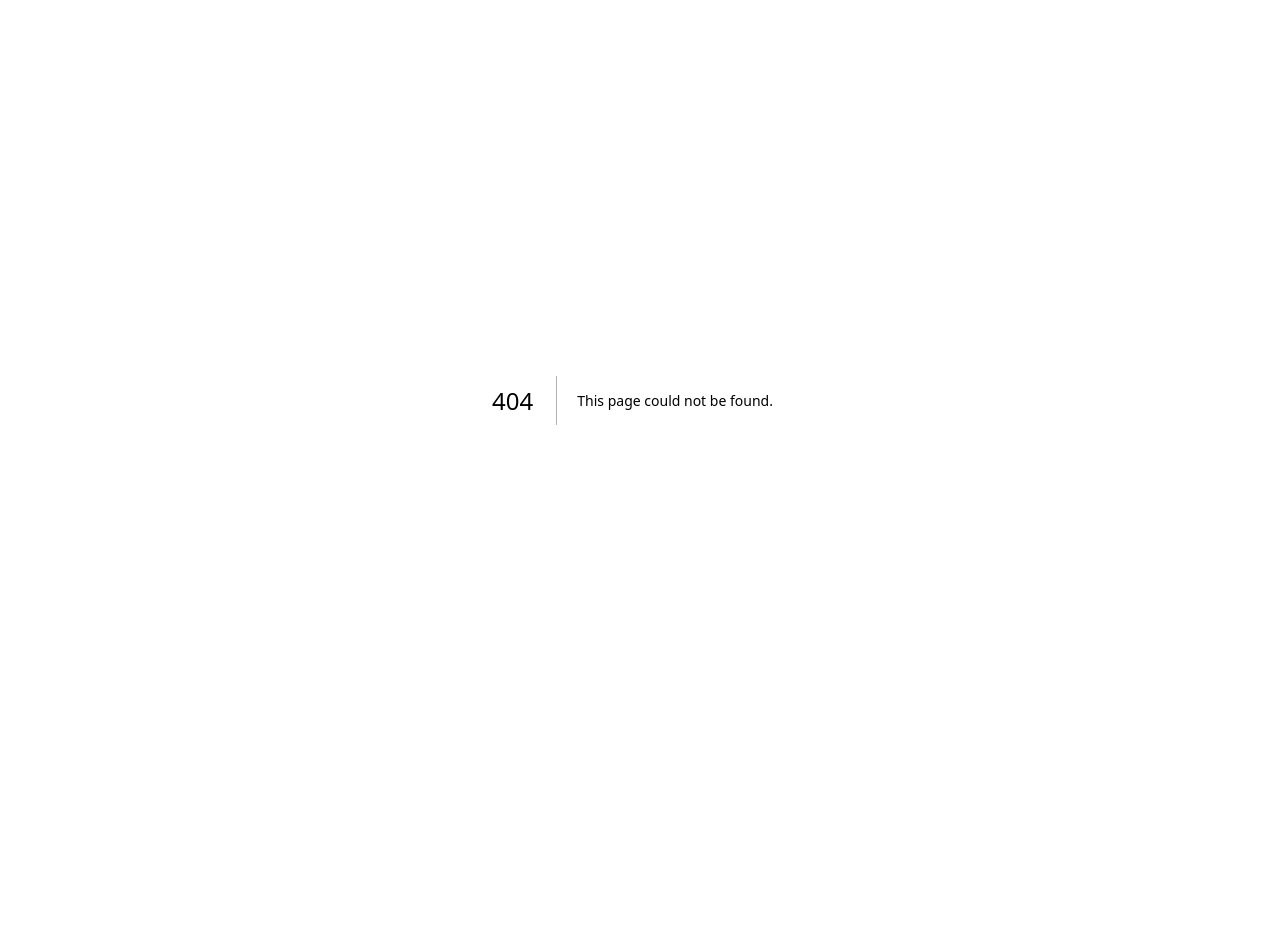
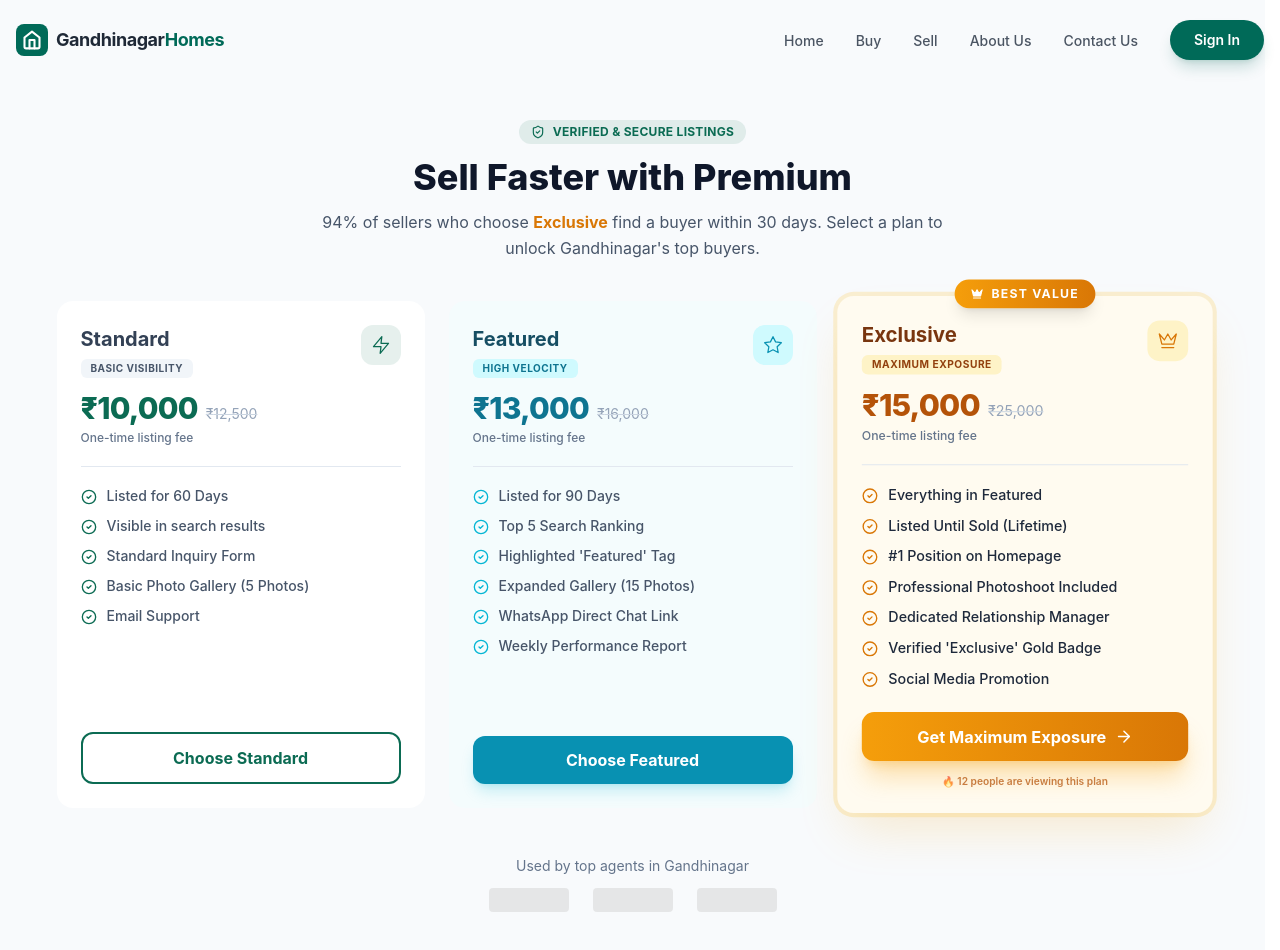
Before and after one commit to Mahammadrauf/gandhinagarhome, a Next.js app: page /sell/subscription in a window 1280 px wide. Before the commit this address had no page. Before the commit the page ends 800 px from the top, so only its background shows below. Built offline with nearby package versions, Linux system fonts and the light colour scheme.

Commit message:
subscription page and confirmation page added

```diff
--- a/app/sell/confirmation/page.tsx
+++ b/app/sell/confirmation/page.tsx
@@ -54,7 +54,7 @@ export default function ConfirmationPage() {
     setSubmitting(true);
     setTimeout(() => {
       localStorage.removeItem("pendingListing");
-      router.push("/");
+      router.push("/sell/subscription");
     }, 2000);
   };
 
--- a/app/sell/form/page.tsx
+++ b/app/sell/form/page.tsx
@@ -446,15 +446,27 @@ const handleEditMediaSubmit = () => {
       }));
 
       alert("Sell request submitted successfully!");
-      router.push("/sell/confirmation");
     } else {
-      throw new Error(response.data.message || "Failed to submit sell request");
+      // Store data even on failure
+      localStorage.setItem("pendingListing", JSON.stringify({
+        ...buildPayload(),
+        submittedAt: new Date().toISOString(),
+      }));
+      alert("There was an issue submitting, but your data is saved. Please proceed to review.");
     }
+
+    router.push("/sell/confirmation");
 
   } catch (error: any) {
     console.error("Sell API error:", error);
     const errorMessage = error.response?.data?.message || error.message || "Error creating sell request";
-    alert(`Failed to submit sell request: ${errorMessage}`);
+    // Store data even on error
+    localStorage.setItem("pendingListing", JSON.stringify({
+      ...buildPayload(),
+      submittedAt: new Date().toISOString(),
+    }));
+    alert(`There was an issue submitting: ${errorMessage}. Your data is saved, please proceed to review.`);
+    router.push("/sell/confirmation");
   } finally {
     setSaving(false);
   }
--- /dev/null
+++ b/app/sell/subscription/page.tsx
@@ -0,0 +1,218 @@
+// app/sell/subscription/page.tsx
+"use client";
+
+import React, { useState } from "react";
+import Link from "next/link";
+import Header from "@/components/Header";
+import { CheckCircle2, Star, Crown, Zap, ShieldCheck, ArrowRight } from "lucide-react";
+
+// Salesman Strategy:
+// 1. Standard (10k) is the "Anchor"
+// 2. Featured (13k) is the "Middle"
+// 3. Exclusive (15k) is the "Winner"
+
+const plans = [
+  {
+    id: "standard",
+    name: "Standard",
+    tagline: "Basic Visibility",
+    price: "10,000",
+    fullPrice: "12,500",
+    icon: Zap,
+    styles: {
+      card: "bg-white border-slate-200 hover:border-[#0b6b53] hover:shadow-xl hover:shadow-[#0b6b53]/10 z-0",
+      title: "text-slate-700",
+      tag: "bg-slate-100 text-slate-600",
+      price: "text-[#0b6b53]",
+      button: "bg-white border-2 border-[#0b6b53] text-[#0b6b53] hover:bg-[#0b6b53] hover:text-white",
+      iconBox: "bg-[#0b6b53]/10 text-[#0b6b53]",
+      check: "text-[#0b6b53]"
+    },
+    features: [
+      "Listed for 60 Days",
+      "Visible in search results",
+      "Standard Inquiry Form",
+      "Basic Photo Gallery (5 Photos)",
+      "Email Support"
+    ],
+    highlight: false
+  },
+  {
+    id: "featured",
+    name: "Featured",
+    tagline: "High Velocity",
+    price: "13,000",
+    fullPrice: "16,000",
+    icon: Star,
+    styles: {
+      card: "bg-cyan-50/30 border-cyan-200 hover:border-cyan-400 hover:shadow-2xl hover:shadow-cyan-500/10 z-10",
+      title: "text-cyan-900",
+      tag: "bg-cyan-100 text-cyan-700",
+      price: "text-cyan-700",
+      button: "bg-cyan-600 text-white hover:bg-cyan-700 shadow-lg shadow-cyan-500/20",
+      iconBox: "bg-cyan-100 text-cyan-600",
+      check: "text-cyan-500"
+    },
+    features: [
+      "Listed for 90 Days",
+      "Top 5 Search Ranking",
+      "Highlighted 'Featured' Tag",
+      "Expanded Gallery (15 Photos)",
+      "WhatsApp Direct Chat Link",
+      "Weekly Performance Report"
+    ],
+    highlight: false
+  },
+  {
+    id: "exclusive",
+    name: "Exclusive",
+    tagline: "Maximum Exposure",
+    price: "15,000",
+    fullPrice: "25,000",
+    icon: Crown,
+    styles: {
+      // Reduced scale slightly from 1.05 to 1.03 to fit better
+      card: "bg-[#fffbf0] border-amber-300 ring-4 ring-amber-400/20 shadow-2xl shadow-amber-500/20 scale-[1.02] z-20",
+      title: "text-amber-900",
+      tag: "bg-amber-100 text-amber-800",
+      price: "text-amber-700",
+      button: "bg-gradient-to-r from-amber-500 to-amber-600 text-white hover:from-amber-600 hover:to-amber-700 shadow-xl shadow-amber-500/30 transform hover:-translate-y-1",
+      iconBox: "bg-amber-100 text-amber-600",
+      check: "text-amber-600 font-bold"
+    },
+    features: [
+      "Everything in Featured",
+      "Listed Until Sold (Lifetime)",
+      "#1 Position on Homepage",
+      "Professional Photoshoot Included",
+      "Dedicated Relationship Manager",
+      "Verified 'Exclusive' Gold Badge",
+      "Social Media Promotion"
+    ],
+    highlight: true
+  }
+];
+
+export default function SubscriptionPage() {
+  const [hoveredPlan, setHoveredPlan] = useState<string | null>(null);
+
+  return (
+    <main className="min-h-screen bg-slate-50">
+      <Header />
+
+      {/* Reduced py-16 to py-8 to remove top whitespace */}
+      <div className="container mx-auto px-4 py-8 lg:py-10">
+
+        {/* Sales Header - Reduced margin bottom */}
+        <div className="text-center mb-10 space-y-3">
+          <div className="inline-flex items-center gap-2 bg-[#0b6b53]/10 text-[#0b6b53] px-3 py-1 rounded-full text-xs font-bold tracking-wide uppercase">
+            <ShieldCheck size={14} />
+            Verified & Secure Listings
+          </div>
+          {/* Reduced text size slightly */}
+          <h1 className="text-3xl md:text-4xl font-extrabold text-slate-900">
+            Sell Faster with Premium
+          </h1>
+          <p className="text-base text-slate-600 max-w-2xl mx-auto leading-relaxed">
+            94% of sellers who choose <span className="text-amber-600 font-bold">Exclusive</span> find a buyer within 30 days. Select a plan to unlock Gandhinagar's top buyers.
+          </p>
+        </div>
+
+        {/* Dynamic Plans Grid - Reduced Max Width to 6xl and gap to make boxes smaller */}
+        <div className="grid md:grid-cols-3 gap-5 lg:gap-6 max-w-6xl mx-auto items-end">
+          {plans.map((plan) => {
+            const Icon = plan.icon;
+            const isHovered = hoveredPlan === plan.id;
+
+            return (
+              <div
+                key={plan.id}
+                onMouseEnter={() => setHoveredPlan(plan.id)}
+                onMouseLeave={() => setHoveredPlan(null)}
+                // Reduced padding from p-8 to p-6
+                className={`relative rounded-2xl p-6 transition-all duration-300 cursor-pointer flex flex-col h-full ${plan.styles.card} ${isHovered && !plan.highlight ? '-translate-y-2' : ''}`}
+              >
+                {/* "Best Value" Badge */}
+                {plan.highlight && (
+                  <div className="absolute -top-4 left-1/2 transform -translate-x-1/2 w-full text-center">
+                    <span className="bg-gradient-to-r from-amber-500 to-amber-600 text-white px-4 py-1.5 rounded-full text-xs font-bold tracking-widest shadow-lg uppercase flex items-center justify-center gap-2 w-fit mx-auto">
+                      <Crown size={12} fill="currentColor" />
+                      Best Value
+                    </span>
+                  </div>
+                )}
+
+                {/* Card Header */}
+                <div className="mb-5">
+                    <div className="flex justify-between items-start mb-3">
+                        <div>
+                            <h3 className={`text-xl font-bold ${plan.styles.title}`}>
+                                {plan.name}
+                            </h3>
+                            <span className={`inline-block mt-1.5 px-2.5 py-0.5 rounded-md text-[10px] font-bold uppercase tracking-wider ${plan.styles.tag}`}>
+                                {plan.tagline}
+                            </span>
+                        </div>
+                        <div className={`w-10 h-10 rounded-xl flex items-center justify-center ${plan.styles.iconBox}`}>
+                            <Icon size={20} strokeWidth={1.5} />
+                        </div>
+                    </div>
+
+                    {/* Price Section */}
+                    <div className="flex items-baseline gap-2">
+                        {/* Reduced price size */}
+                        <span className={`text-3xl font-extrabold tracking-tight ${plan.styles.price}`}>
+                            ₹{plan.price}
+                        </span>
+                        <span className="text-slate-400 text-sm line-through decoration-slate-300">
+                            ₹{plan.fullPrice}
+                        </span>
+                    </div>
+                    <p className="text-slate-500 text-xs mt-1 font-medium">One-time listing fee</p>
+                </div>
+
+                {/* Divider */}
+                <div className="h-px w-full bg-slate-200 mb-5"></div>
+
+                {/* Features List - Reduced spacing */}
+                <ul className="space-y-3 mb-6 flex-grow">
+                  {plan.features.map((feature, idx) => (
+                    <li key={idx} className="flex items-start gap-2.5">
+                      <CheckCircle2 size={16} className={`${plan.styles.check} shrink-0 mt-0.5`} />
+                      <span className={`text-sm font-medium leading-tight ${plan.highlight ? 'text-slate-800' : 'text-slate-600'}`}>
+                        {feature}
+                      </span>
+                    </li>
+                  ))}
+                </ul>
+
+                {/* CTA Button - Reduced padding */}
+                <button className={`w-full py-3 rounded-xl font-bold text-base transition-all duration-300 flex items-center justify-center gap-2 ${plan.styles.button}`}>
+                  {plan.highlight ? "Get Maximum Exposure" : `Choose ${plan.name}`}
+                  {plan.highlight && <ArrowRight size={18} />}
+                </button>
+
+                {/* Scarcity / Trust Text */}
+                {plan.highlight && (
+                    <p className="text-center text-[10px] text-amber-700 mt-3 font-semibold animate-pulse">
+                        🔥 12 people are viewing this plan
+                    </p>
+                )}
+              </div>
+            );
+          })}
+        </div>
+
+        {/* Money Back Guarantee / Trust Section - Reduced margin */}
+        <div className="mt-12 text-center">
+            <p className="text-slate-500 text-sm mb-3">Used by top agents in Gandhinagar</p>
+            <div className="flex justify-center gap-6 opacity-50 grayscale hover:grayscale-0 transition-all duration-500">
+                <div className="h-6 w-20 bg-slate-300 rounded"></div>
+                <div className="h-6 w-20 bg-slate-300 rounded"></div>
+                <div className="h-6 w-20 bg-slate-300 rounded"></div>
+            </div>
+        </div>
+      </div>
+    </main>
+  );
+}
```
Also changed, not shown: 1 other file (tests, documents, lock files or other folders).
